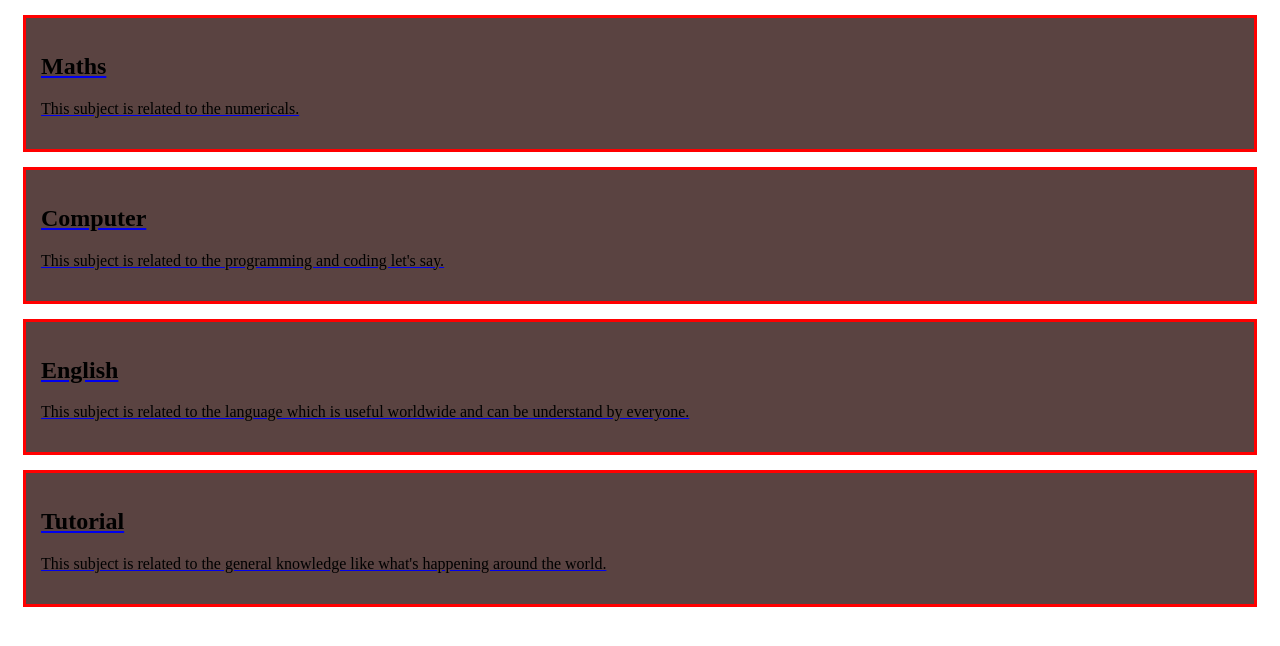
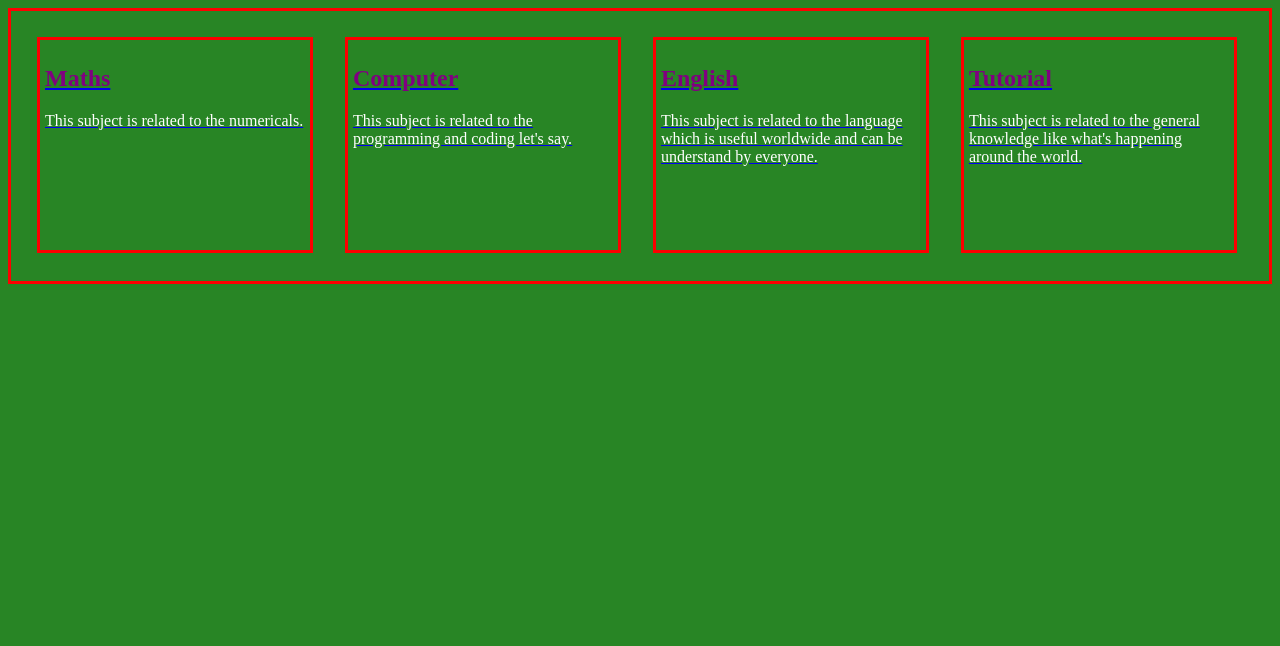
Before and after one commit to Aakreete/my_college, a plain HTML site: page screens/index.html in a window 1280 px wide. Drawn offline with Linux system fonts and the light colour scheme.

Commit message:
index-wip

```diff
--- /dev/null
+++ b/css/my_style.css
@@ -0,0 +1,36 @@
+.subjects {
+        background-color: red (90, 67, 65);
+        color: rgb(0, 0, 0);
+        border: 3px solid rgb(255, 0, 0);
+        margin: 16px;
+        padding: 18px;
+        width: 300;
+    }
+    .row {
+        background-color: red (90, 67, 65);
+        color: rgb(0, 0, 0);
+        border: 3px solid rgb(255, 0, 0);
+        padding: 10px;
+        height:250px;
+
+    }
+    .column {
+        float: left;
+        background-color: red (90, 67, 65);
+        color: rgb(0, 0, 0);
+        border: 3px solid rgb(255, 0, 0);
+        margin: 16px;
+        width: 21%;
+        padding:5px;
+        height:200px;
+    }
+h2{
+    color: purple;
+
+}
+body{
+    background-color: rgb(40, 133, 37) ;
+}
+p{
+    color: white;
+}
--- a/screens/index.html
+++ b/screens/index.html
@@ -1,33 +1,33 @@
 <html>
-<head><title>About course</title></head>
+
+<head>
+    <link rel="stylesheet" href="../css/my_style.css">
+    <title>About course</title>
+</head>
+
 <body>
-<style>
-    .subjects{
-        background-color: rgb(90, 67, 65);
-        color: Black;
-        border: 3px solid rgb(255, 0, 0);
-        margin: 15px;
-        padding: 15px;
-    }
-</style>
-</head>
-<body>
-    <a href="maths.html" target="_blank"><div class="Subjects">
+    <div class="row">
+        <div class="column">
+            <a href="maths.html" target="_blank">
                 <h2>Maths</h2>
                 <p> This subject is related to the numericals.</p>
         </div></a>
-    <a href="computer.html" target="_blank"><div class="Subjects">
+        <div class="column"><a href="computer.html" target="_blank">
                 <h2>Computer</h2>
                 <p>This subject is related to the programming and coding let's say.</p>
         </div></a>
-<a href="English.html" target="_blank"><div class="Subjects">
+        <div class="column"><a href="English.html" target="_blank">
                 <h2>English</h2>
-    <p>This subject is related to the language which is useful worldwide and can be understand by everyone.</p>
+                <p>This subject is related to the language which is useful worldwide and can be understand by everyone.
+                </p>
         </div></a>
-
-<a href="tutorial.html" target="_blank"><div class="Subjects">
+        <div class="column"><a href="tutorial.html" target="_blank">
                 <h2>Tutorial</h2>
                 <p>This subject is related to the general knowledge like what's happening around the world.</p>
         </div></a>
+    </div>
+
+
 </body>
+
 </html>
```
Lines whose indentation alone changed are shown as unchanged.
